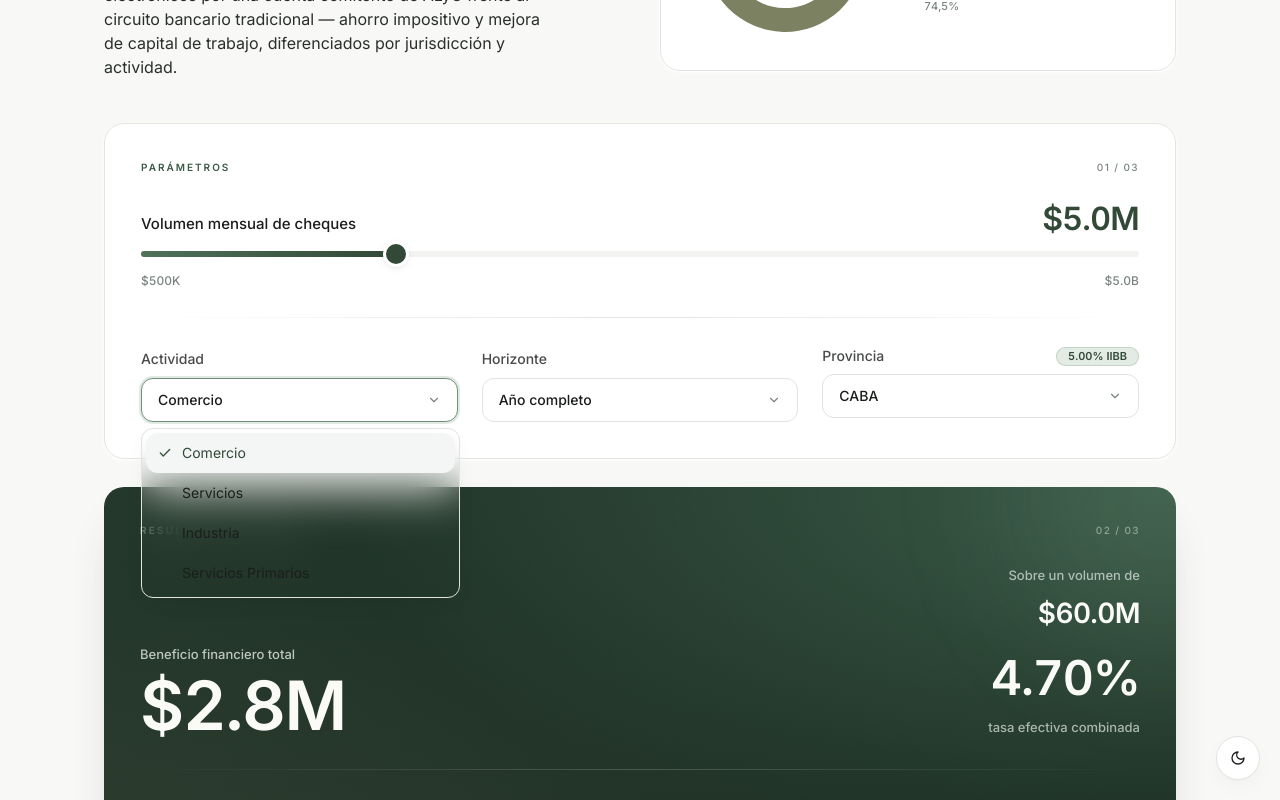
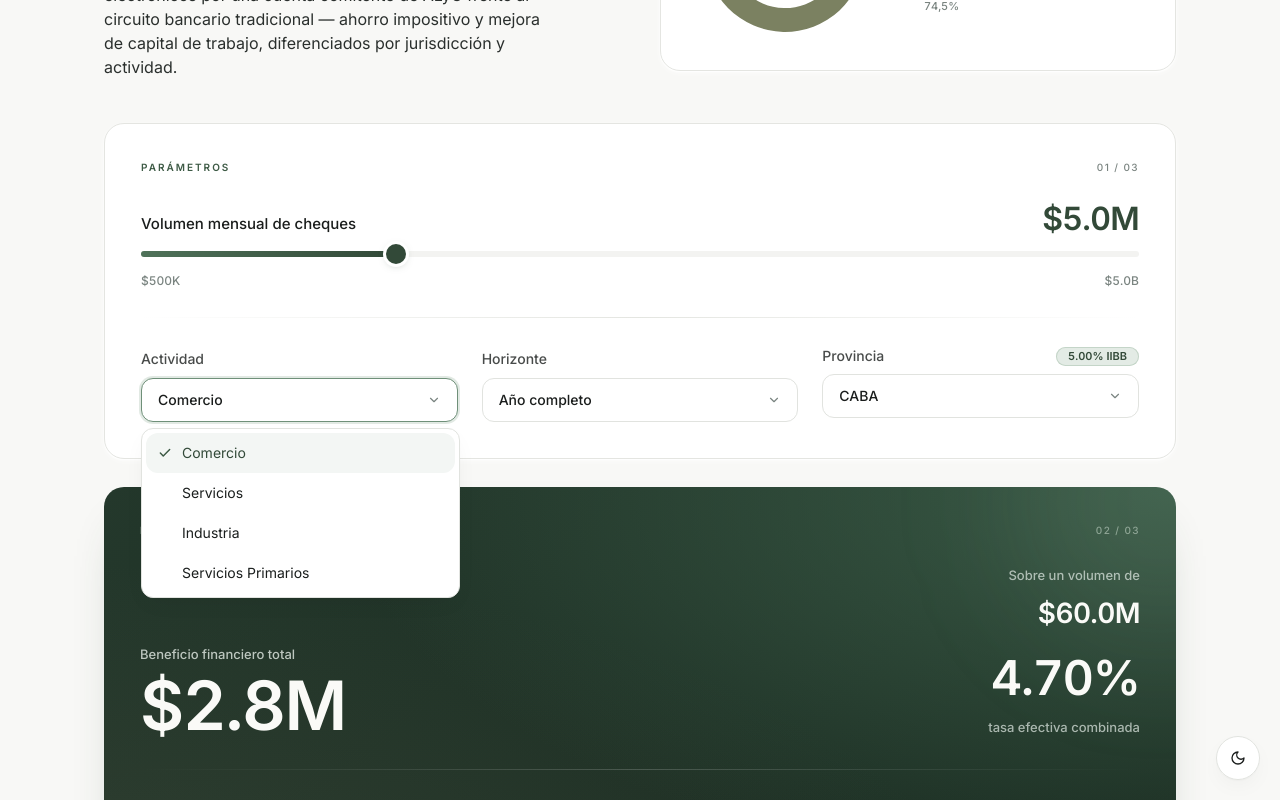
Before and after one commit to fustarroz/Simulador-eCheqs, a Next.js app: page / in a window 1280 px wide. Both pictures are taken after a click on the button "Comercio". Shown: the part 451-1251 px from the top of the page. Built offline with nearby package versions, Linux system fonts and the light colour scheme.

Commit message:
Update select.tsx

```diff
--- a/components/ui/select.tsx
+++ b/components/ui/select.tsx
@@ -63,7 +63,7 @@ const SelectContent = React.forwardRef<
     <SelectPrimitive.Content
       ref={ref}
       className={cn(
-        "relative z-50 max-h-[60vh] min-w-[10rem] overflow-hidden rounded-xl border border-line bg-popover/98 text-popover-foreground shadow-card-lg backdrop-blur-xl",
+        "relative z-50 max-h-[60vh] min-w-[10rem] overflow-hidden rounded-xl border border-line bg-popover text-popover-foreground shadow-card-lg",
         "data-[state=open]:animate-in data-[state=closed]:animate-out data-[state=closed]:fade-out-0 data-[state=open]:fade-in-0 data-[state=closed]:zoom-out-95 data-[state=open]:zoom-in-95",
         "data-[side=bottom]:slide-in-from-top-1 data-[side=top]:slide-in-from-bottom-1",
         position === "popper" && "data-[side=bottom]:translate-y-1.5 data-[side=top]:-translate-y-1.5",
```
